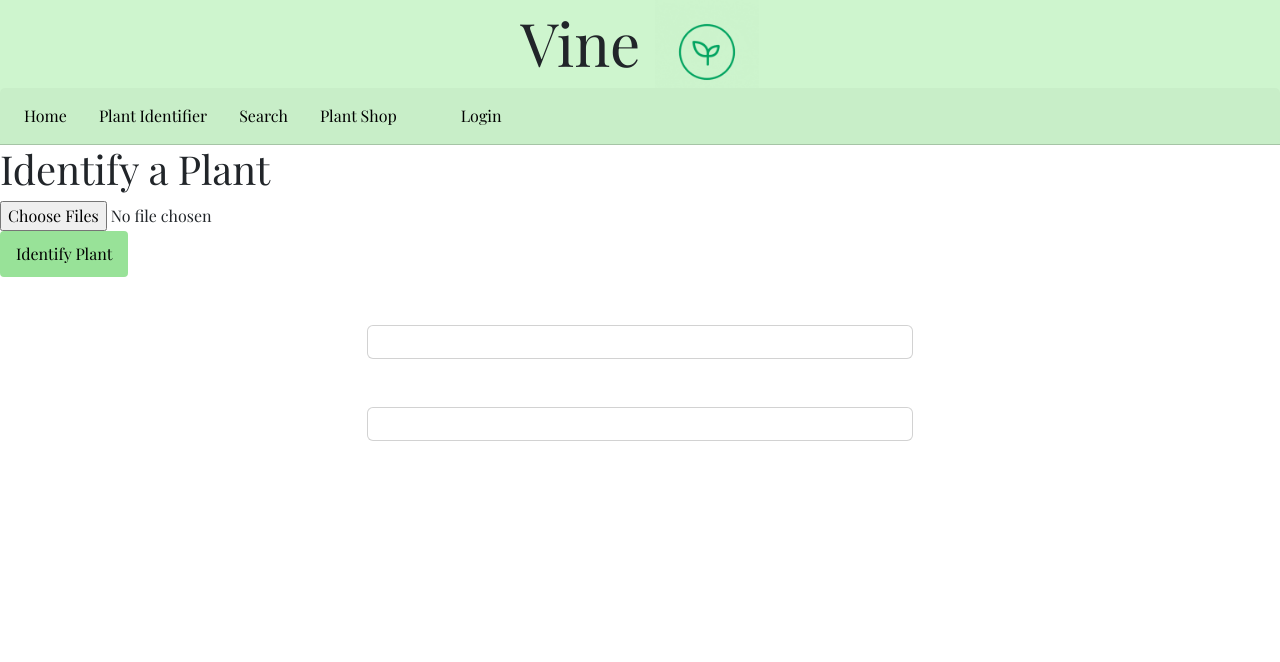
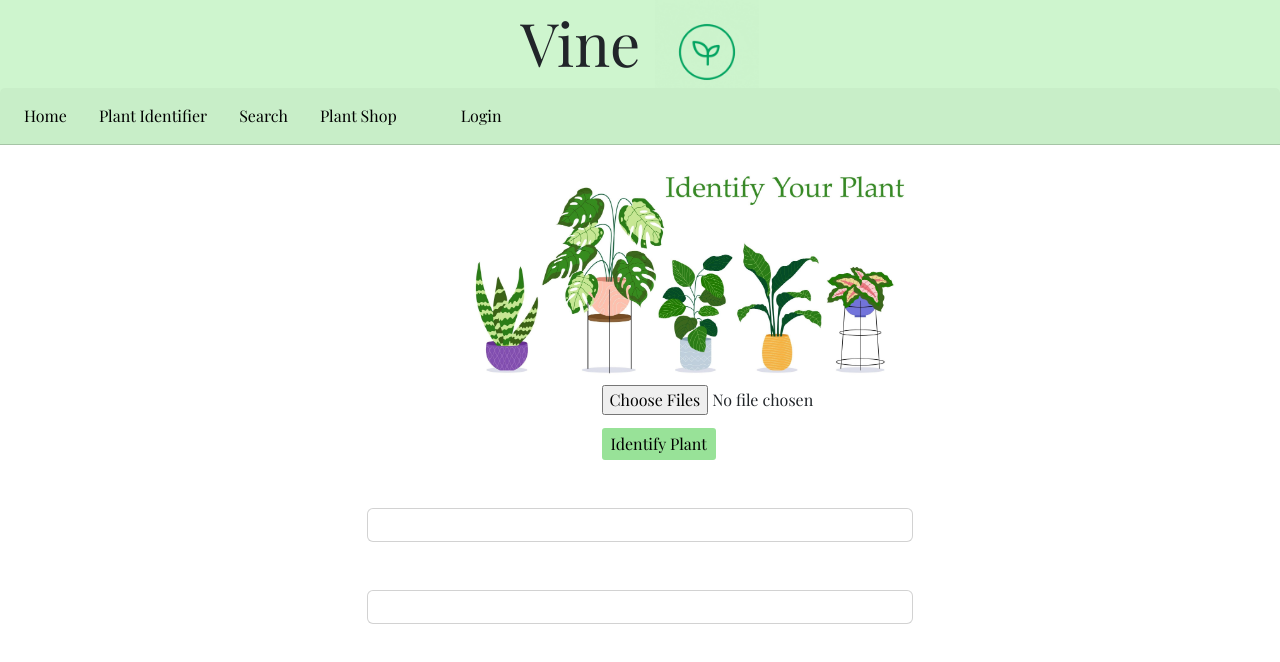
Before and after one commit to milan460/Vine, a Vue app in the folder vue/: page /plantImage in a window 1280 px wide. Shown: the top 662 px of the page. Built offline with nearby package versions, Linux system fonts and the light colour scheme.

Commit message:
final push

```diff
--- a/vue/src/components/PlantIdentification.vue
+++ b/vue/src/components/PlantIdentification.vue
@@ -1,7 +1,9 @@
 <template>
-  <div>
-    <h1>Identify a Plant</h1>
-    <FileInput @images-updated="updateImages" />
+  <div id="page">
+
+      <img id="pic" src="../assets/idplant.jpg">
+
+    <FileInput id="choose" @images-updated="updateImages" />
     <button id="btn" @click="findPlant(images)">Identify Plant</button>
     <ResultDisplay :identificationResult="identificationResult" />
   </div>
@@ -55,20 +57,40 @@ export default {
   },
 };
 </script>
-<style scope>
-
-
-
+<style scoped>
 #btn{
   background-color: rgb(152, 226, 152);
-  border: rgb(152, 226, 152) 10px solid;
-  border-radius: 4px ;
+  border: rgb(152, 226, 152) 3px solid;
+  border-radius: 3px;
+  margin-left: 47%;
+  margin-top: 1%;
+
 
 }
 #btn:hover{
-  background-color: rgb(152, 226, 152);
-  border: rgb(152, 226, 152) 10px solid;
-  border-radius: 4px ;
+ background-color:rgb(169, 252, 169);
+  border-radius: 2px;
+
+}
+#choose{
+margin-left: 47%;
+
+
+}
+#page{
+  /* background-image: url(../assets/background.jpg); */
+  background-blend-mode: lighten;
+  background-size: contain;
+}
+h1{
+  margin-left: 43%;
+  font-weight: bolder;
+}
+#pic{
+  height: 30vh;
+  margin-left: 35%;
+
+
 
 }
 
@@ -78,4 +100,5 @@ export default {
 
 
 
+
 </style>
--- a/vue/src/components/PlantSearch.vue
+++ b/vue/src/components/PlantSearch.vue
@@ -1,7 +1,7 @@
 <template>
   <div id="main">
     <div id="filters">
-      <div>
+      <div id="same">
         <b-form-input
           id="src"
           size="sm"
@@ -10,10 +10,10 @@
           v-model="filter.common_name"
         ></b-form-input>
         <button
-          id="Plant query"
+          id="plantQuery"
           @click="findPlantByCommonName(filter.common_name)"
         >
-          search for a plant
+          Search For a Plant
         </button>
       </div>
       <button id="button" @click="filterToggle">Filter</button>
@@ -711,6 +711,7 @@ export default {
 </script>
 
 <style scoped>
+
 #main {
   height: 100%;
   /* background-color: rgb(206, 245, 206); */
@@ -774,6 +775,7 @@ export default {
   grid-area: filt;
 }
 
+
 #button {
   width: 100px;
   height: 34px;
```
Also changed, not shown: vue/src/assets/background.jpg (added), vue/src/assets/idplant.jpg (added).
